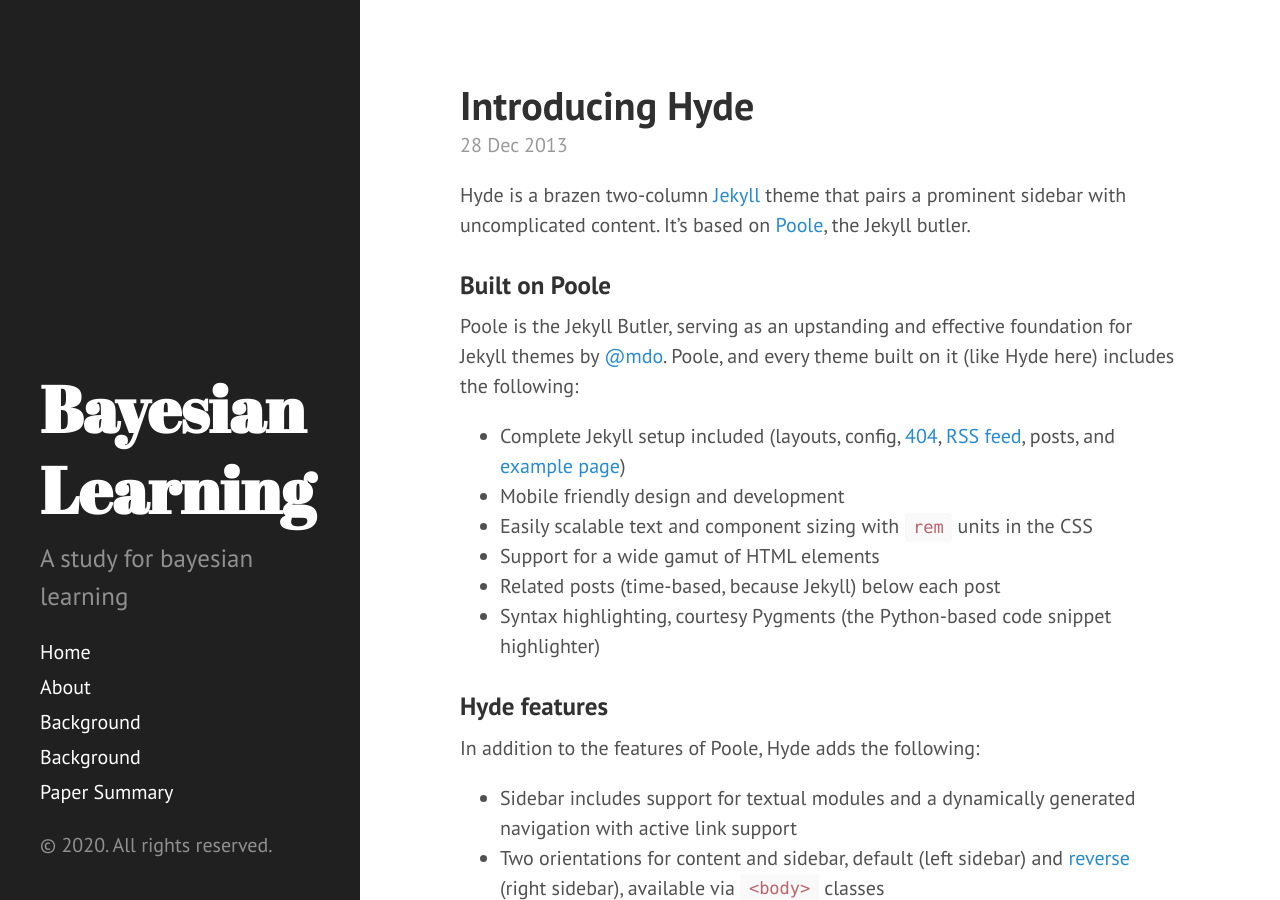
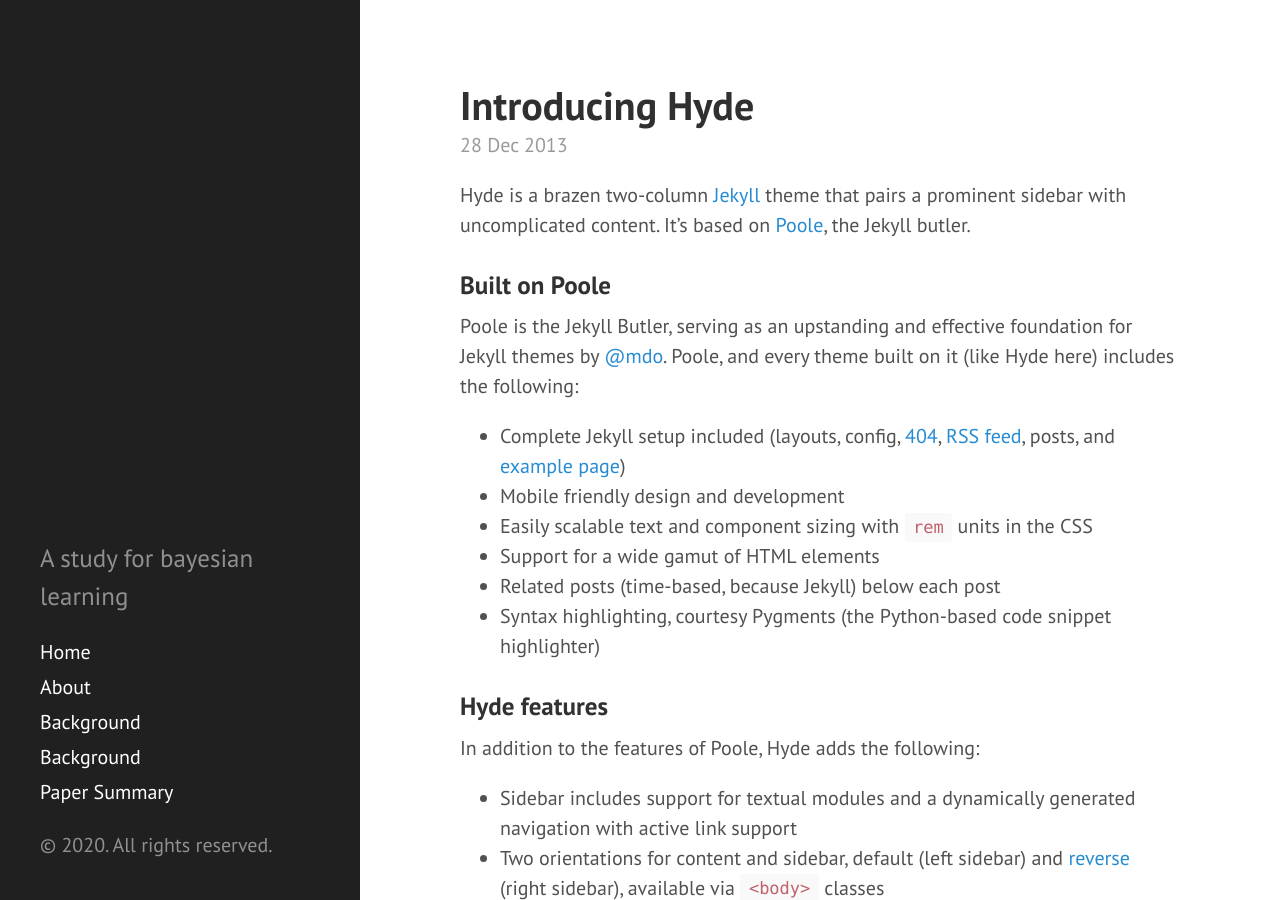
Before and after one commit to Rose-J/Bayesian, a Jekyll site: the page built from index.html, in a window 1280 px wide and 900 px high. Built offline with Jekyll 4.4.1, drawn with Linux system fonts in a browser that asks for light colours; Markdown is read by kramdown in place of the engine named in the settings; the list of posts is cut into pages by our own code.

Commit message:
Update sidebar.html

```diff
--- a/_includes/sidebar.html
+++ b/_includes/sidebar.html
@@ -3,7 +3,7 @@
     <div class="sidebar-about">
       <h1>
         <a href="{{ site.base_url }}">
-          {{ site.title }}
+          {{ relative_url }}
         </a>
       </h1>
       <p class="lead">{{ site.description }}</p>
```
